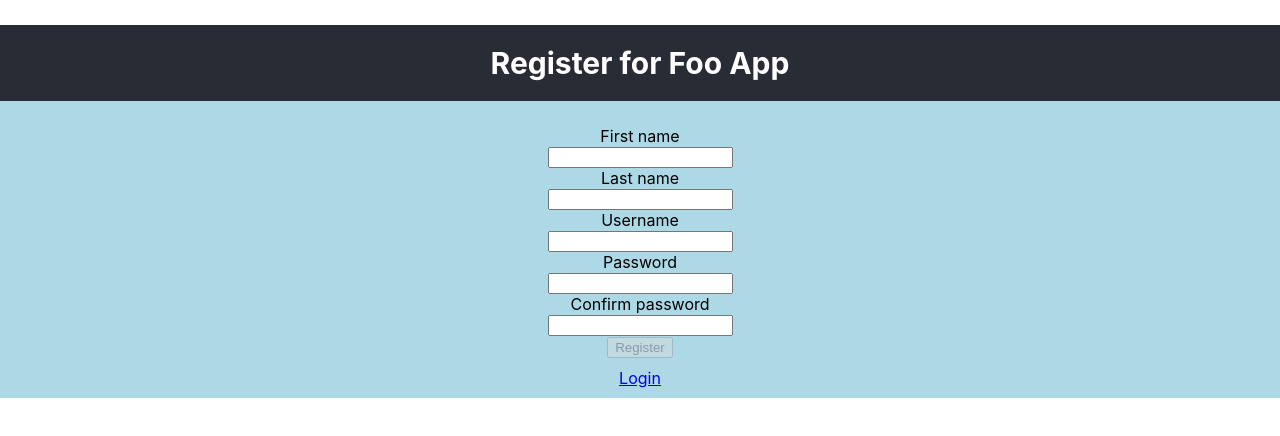
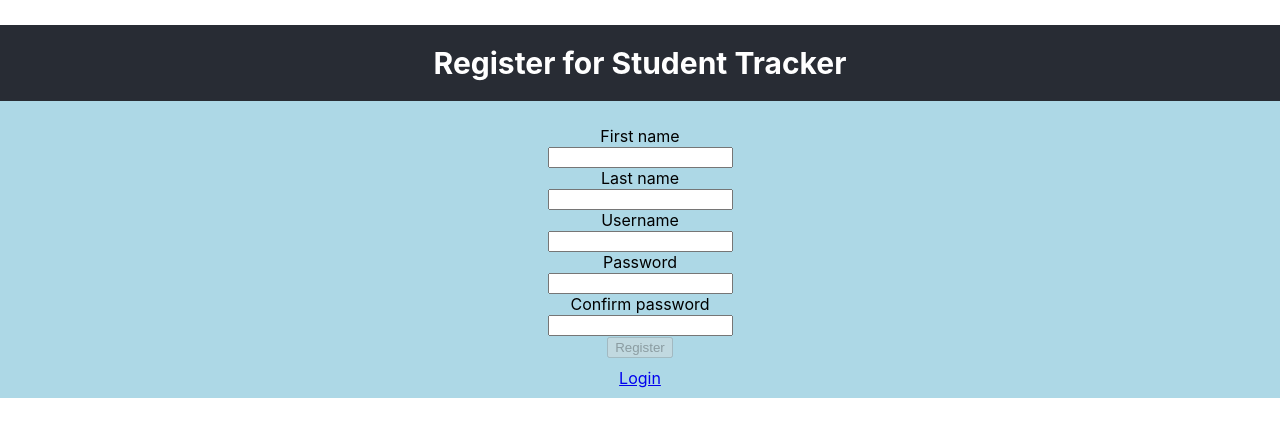
Before and after one commit to thinkful-ei26/sam-sst-client, a React (Create React App) app: page /register in a window 1280 px wide. Shown: the top 436 px of the page. Built offline with nearby package versions, Linux system fonts and the light colour scheme; no server answers.

Commit message:
changed reg page

```diff
--- a/src/components/registrationPage.js
+++ b/src/components/registrationPage.js
@@ -12,7 +12,7 @@ export function RegistrationPage(props) {
     }
     return (
         <div className="home">
-            <h2>Register for Foo App</h2>
+            <h2>Register for Student Tracker</h2>
             <RegistrationForm />
             <div className='link'>
             <Link className='link'to="/">Login</Link>
```
Also changed, not shown: 1 other file (tests, documents, lock files or other folders).
